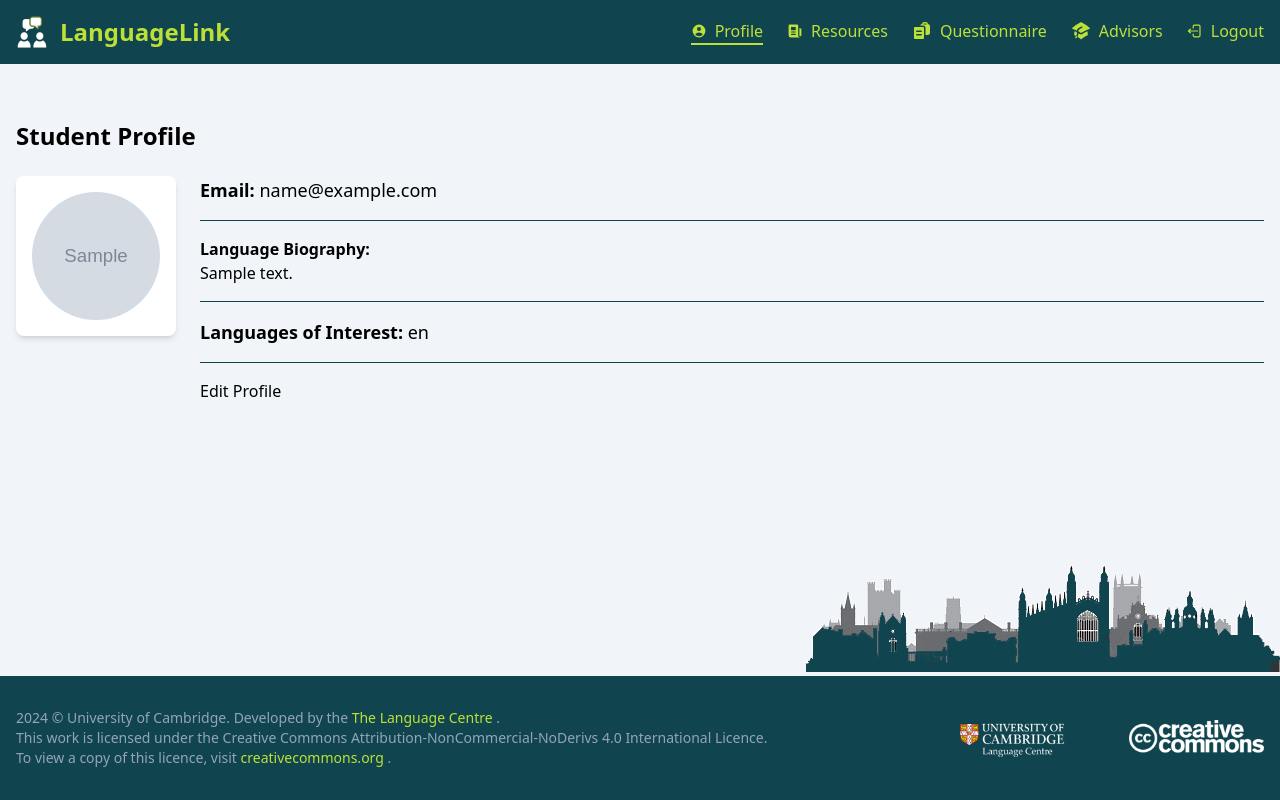
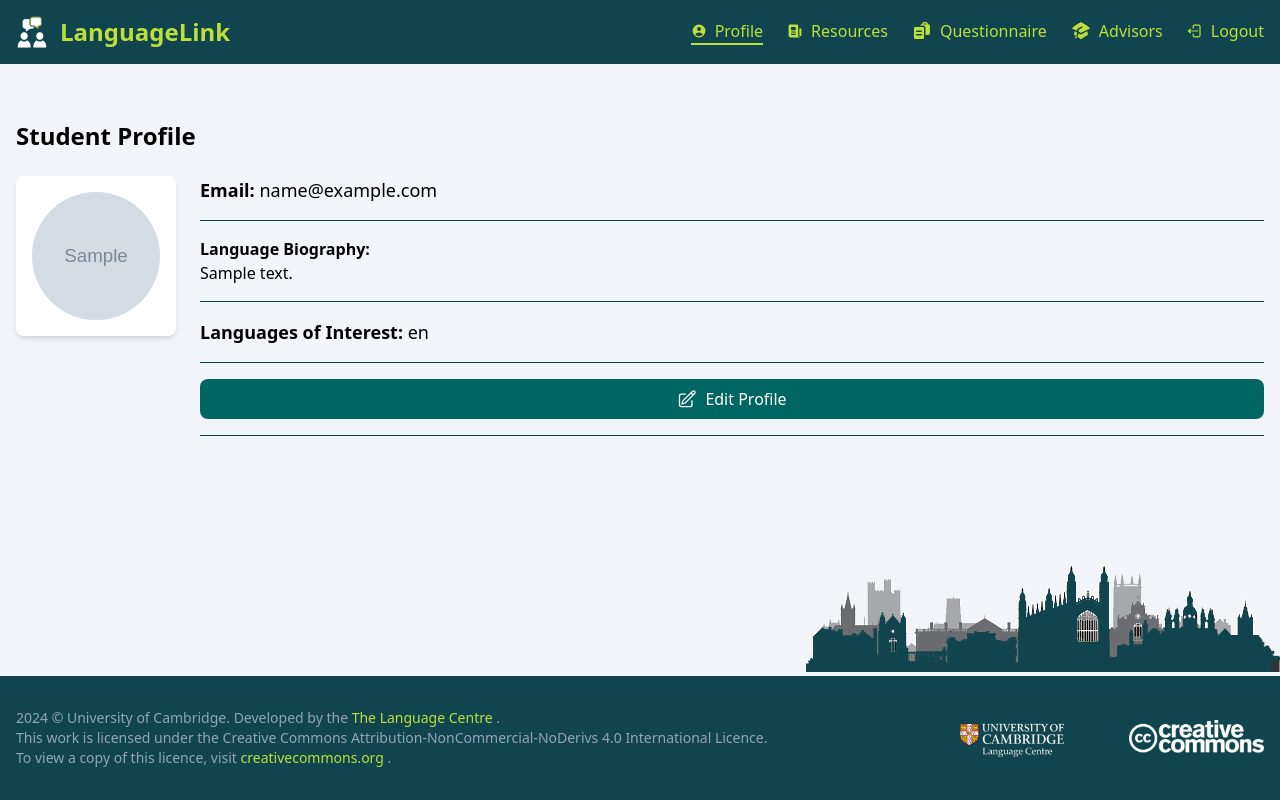
Before and after one commit to pedbad/languagelink, a Django app: page /users/student/profile/ in a window 1280 px wide. Run offline with Django 5.2, Linux system fonts and the light colour scheme; a user stored in the database is signed in; tables that the repository leaves empty hold one stand-in row (values such as "Sample post"); grey boxes marked "Sample" are stand-in pictures; style sheets or scripts are compiled from the project's sources.

Commit message:
sttled the edit profile button on in student profile page

```diff
--- a/static/css/languagelink.css
+++ b/static/css/languagelink.css
@@ -682,6 +682,10 @@ video {
   margin-bottom: 3rem;
 }
 
+.mb-32 {
+  margin-bottom: 8rem;
+}
+
 .mb-4 {
   margin-bottom: 1rem;
 }
@@ -696,6 +700,10 @@ video {
 
 .ml-auto {
   margin-left: auto;
+}
+
+.mr-2 {
+  margin-right: 0.5rem;
 }
 
 .mt-10 {
@@ -898,14 +906,6 @@ video {
 
 .border-0 {
   border-width: 0px;
-}
-
-.border-2 {
-  border-width: 2px;
-}
-
-.border-4 {
-  border-width: 4px;
 }
 
 .border-b-2 {
--- a/users/templates/users/student_profile.html
+++ b/users/templates/users/student_profile.html
@@ -49,7 +49,17 @@
                 <hr class="my-4 border-1 border-primary-dark-teal"> <!-- Divider after Languages of Interest -->
 
                 <!-- Edit Profile Button -->
-                <a href="?edit=true" class="btn btn-secondary mt-4">Edit Profile</a>
+                <a href="?edit=true"
+                    class="flex items-center justify-center bg-deep-teal text-white px-4 py-2 rounded-lg hover:bg-teal-600 focus:outline-none focus:ring-2 focus:ring-primary-dark-teal focus:ring-opacity-50 mt-4 w-full">
+                    <svg xmlns="http://www.w3.org/2000/svg" fill="none" viewBox="0 0 24 24" stroke-width="1.5" stroke="currentColor" class="h-5 w-5 mr-2">
+                    <path stroke-linecap="round" stroke-linejoin="round" d="m16.862 4.487 1.687-1.688a1.875 1.875 0 1 1 2.652 2.652L10.582 16.07a4.5 4.5 0 0 1-1.897 1.13L6 18l.8-2.685a4.5 4.5 0 0 1 1.13-1.897l8.932-8.931Zm0 0L19.5 7.125M18 14v4.75A2.25 2.25 0 0 1 15.75 21H5.25A2.25 2.25 0 0 1 3 18.75V8.25A2.25 2.25 0 0 1 5.25 6H10" />
+                    </svg>
+                    <span>Edit Profile</span>
+                </a>
+
+                <hr class="my-4 mb-32 border-1 border-primary-dark-teal"> <!-- Divider after edit profile button -->
+
+
             {% else %}
                 <!-- Display the form for editing -->
                 <form method="POST" enctype="multipart/form-data">
```
